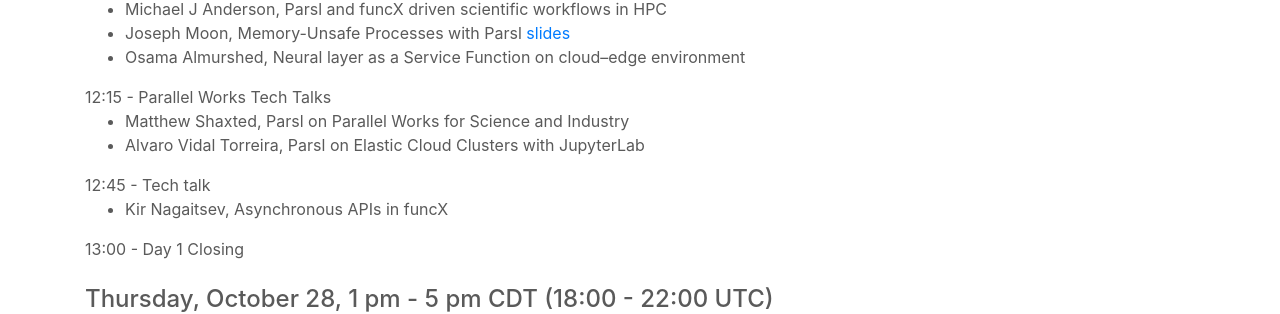
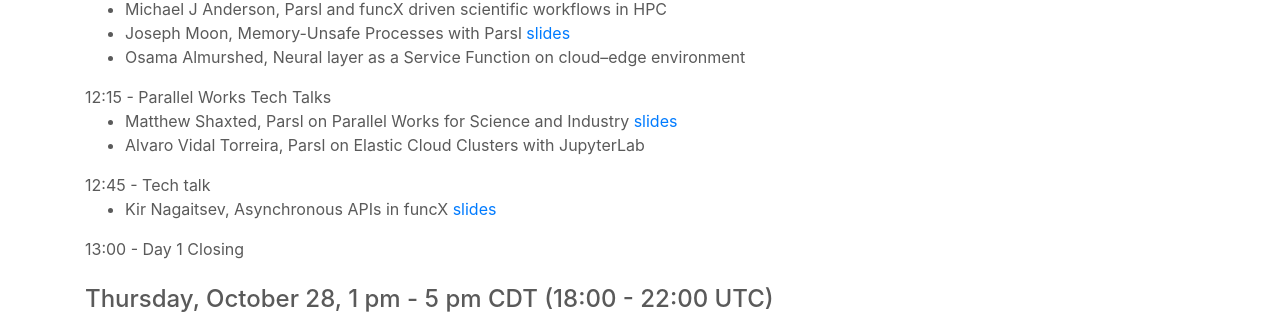
Before and after one commit to Parsl/parsl.github.io, a Jekyll site: the page built from parslfest2021.html, in a window 1280 px wide and 900 px high, scrolled down 952 px. Shown: the part 149-463 px from the top of the window. Built offline with Jekyll 4.4.1, drawn with Linux system fonts in a browser that asks for light colours.

Commit message:
Presentations

```diff
--- a/parslfest2021.html
+++ b/parslfest2021.html
@@ -66,12 +66,12 @@
 
       12:15 - Parallel Works Tech Talks
 	    <ul>
-		<li>Matthew Shaxted, Parsl on Parallel Works for Science and Industry</li>
+		<li>Matthew Shaxted, Parsl on Parallel Works for Science and Industry <a href='parslfest2021-files/shaxted-pw.pdf'>slides</a></li>
 		<li>Alvaro Vidal Torreira, Parsl on Elastic Cloud Clusters with JupyterLab</li>
 	    </ul>
 
       12:45 - Tech talk
-	    <ul><li>Kir Nagaitsev, Asynchronous APIs in funcX</li></ul>
+	    <ul><li>Kir Nagaitsev, Asynchronous APIs in funcX <a href='parslfest2021-files/nagaitsev-async.pdf'>slides</a></li></ul>
 
       13:00 - Day 1 Closing
 
```
Also changed, not shown: 2 other files.
